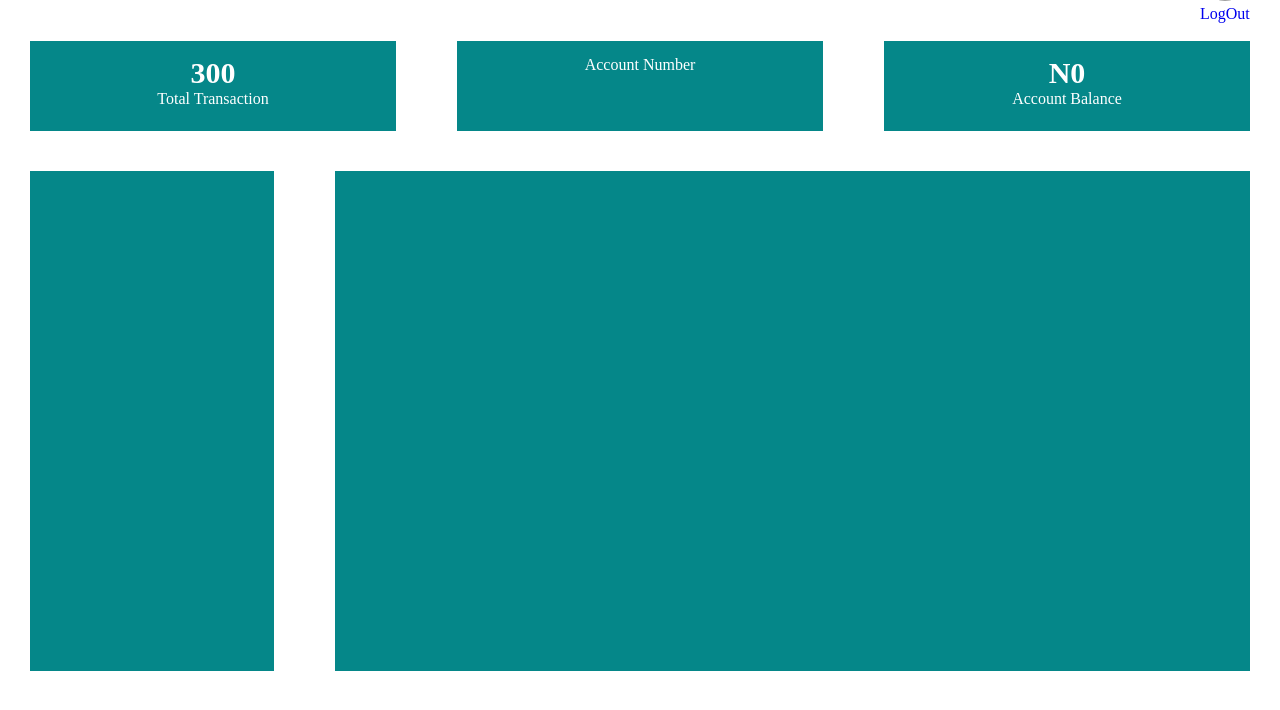
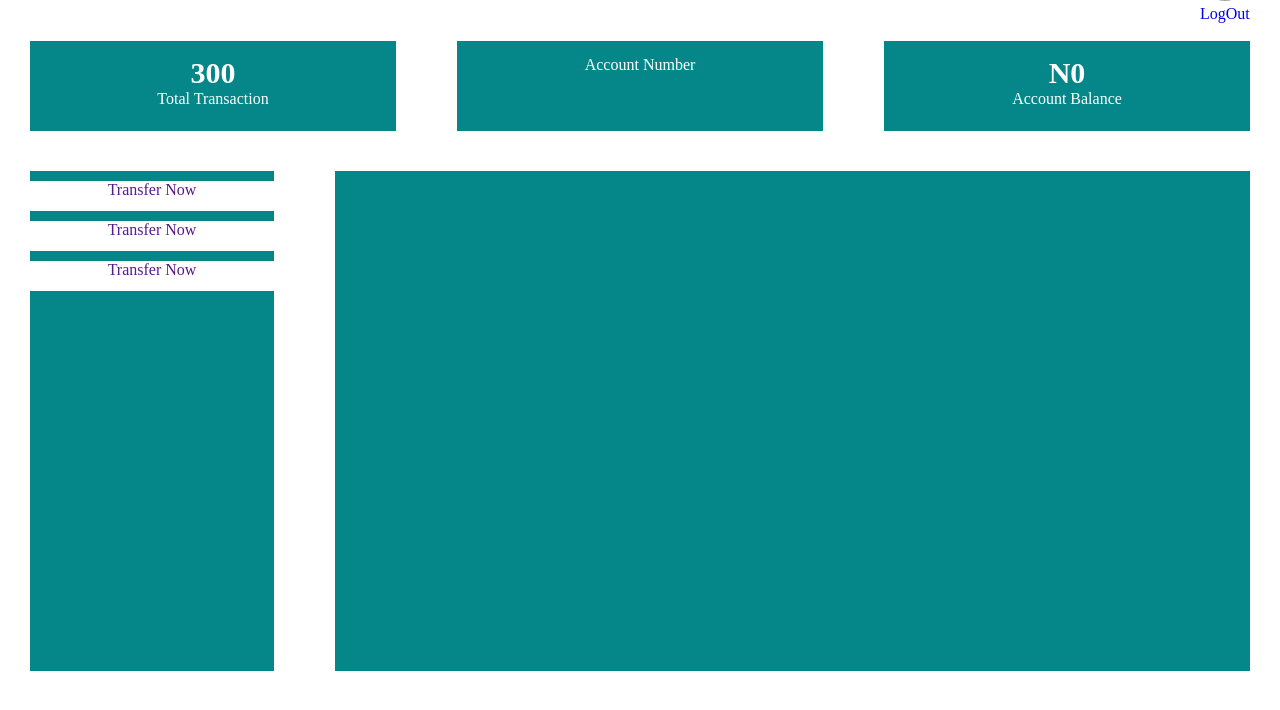
Before and after one commit to JumokeOladosu/RLB, a PHP site: page /success.php in a window 1280 px wide. Shown: the part 69-779 px from the top of the page. Run offline with PHP 8.4, Linux system fonts and the light colour scheme; the visitor is signed in with stand-in values (Sample User, id 1); data that the repository does not hold is empty; grey boxes are pictures that could not be loaded.

Commit message:
link upd

```diff
--- a/css/rlb.css
+++ b/css/rlb.css
@@ -139,3 +139,11 @@ form{
     width: 100%;
     height: 40px;
 }
+
+.left-link{
+    width: 100%;
+    height: 30px;
+    margin: 10px 0;
+    background-color: #fff;
+    text-align: center;
+}
--- a/success.php
+++ b/success.php
@@ -58,6 +58,18 @@ $userData = mysqli_fetch_assoc($proUserQuery);
     <div class="advert">
         <div class="ad1">
 
+            <div class="left-link">
+                <a href="">Transfer Now</a>
+            </div>
+
+            <div class="left-link">
+                <a href="">Transfer Now</a>
+            </div>
+
+            <div class="left-link">
+                <a href="">Transfer Now</a>
+            </div>
+
         </div>
         <div class="ad2">
 
```
